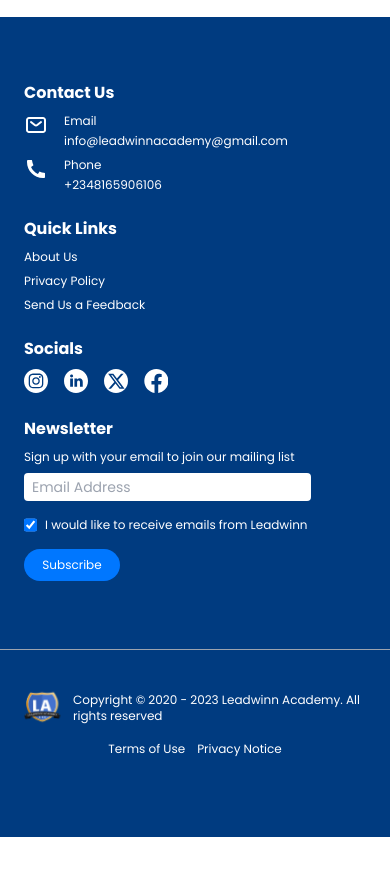
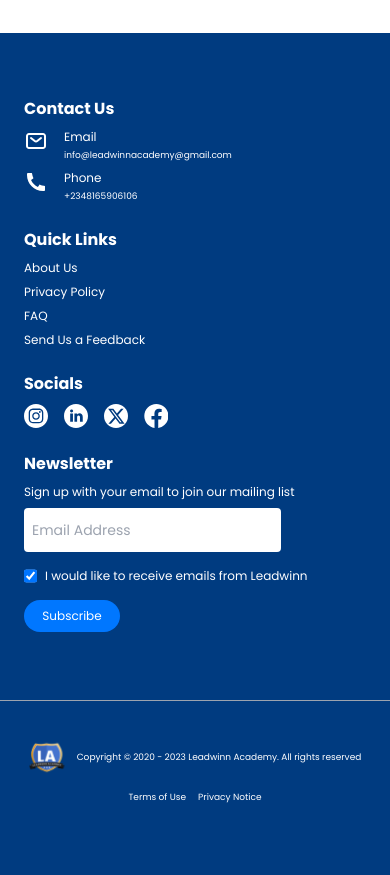
Before and after one commit to Adeleyeha-17/Leadwinn-Academy, a React (Vite) app: page / in a window 390 px wide. Shown: the part 1980-2855 px from the top of the page. Before the commit the page ends 2817 px from the top, so only its background shows below. Built offline with nearby package versions, Linux system fonts and the light colour scheme.

Commit message:
Updated footer

```diff
--- a/src/components/Faq/Faq.tsx
+++ b/src/components/Faq/Faq.tsx
@@ -47,7 +47,7 @@ export const Faq: React.FC = () => {
                      `${data.title}?`
                   }</h3>
                   <span className="w-1/4 flex items-end justify-end">{
-                     activeAccordion === index + 1 ? <img src="./accordionBtnUp.svg" className='w-4 md:w-8'/> : <img src="./accordionBtnDown.svg" className='w-4 md:w-8'/>
+                     activeAccordion === index + 1 ? <img src="./accordionBtnUp.svg" className='w-4 md:w-8'/> : <img src="./accordionBtnDown.svg" className='w-5 md:w-8'/>
                   }</span>
                </div>
                {
--- a/src/components/Footer/Footer.tsx
+++ b/src/components/Footer/Footer.tsx
@@ -28,7 +28,11 @@ export const Footer: React.FC = () => {
       }, {
          link: "Privacy Policy",
          path: "/"
-      }, {
+      },{
+         link: "FAQ",
+         path: ""
+      },
+       {
          link: "Send Us a Feedback",
          path: ""
       }
@@ -48,7 +52,7 @@ export const Footer: React.FC = () => {
 
                   <div className="flex flex-col gap-1">
                      <h1 className="text-xs md:font-medium md:text-base">Email</h1>
-                     <h1 className="text-xs md:text-base">info@leadwinnacademy@gmail.com</h1>
+                     <h1 className="text-[9px] sm:text-xs md:text-base">info@leadwinnacademy@gmail.com</h1>
                   </div>
                </div>
 
@@ -61,7 +65,7 @@ export const Footer: React.FC = () => {
 
                   <div className="flex flex-col gap-1">
                      <h1 className="text-xs md:font-medium md:text-base">Phone</h1>
-                     <h1 className="text-xs md:text-base">+2348165906106</h1>
+                     <h1 className="text-[9px] sm:text-xs md:text-base">+2348165906106</h1>
                   </div>
                </div>
             </div>
@@ -119,7 +123,7 @@ export const Footer: React.FC = () => {
                         value={email}
                         placeholder='Email Address'
                         onChange={onChange}
-                        className='px-2 py-1 sm:max-md:w-3/4 md:w-full lg:px-4 lg:py-2 text-sm lg:text-lg text-gray-700 bg-white border-gray-300 rounded transition ease-in-out mb-4 focus:border-none focus:outline-none'/>
+                        className='px-2 py-3 w-3/4 md:w-full lg:px-4 lg:py-2 text-sm lg:text-lg text-gray-700 bg-white border-gray-300 rounded transition ease-in-out mb-4 focus:border-none focus:outline-none'/>
                      <div className='flex gap-2 mb-4'>
                         <input type="checkbox" name="receiveMail" id="receiveMail"
                            checked={receiveMail}
@@ -138,11 +142,11 @@ export const Footer: React.FC = () => {
 
             <div className='flex flex-col lg:flex-row items-center gap-4 mt-10'>
                <div className='flex items-center gap-3 px-6 sm:px-0'>
-                  <Link to="/"><img src="./leadwinn.svg" alt="leadwinn logo" className='w-12 md:w-16'/></Link>
-                  <h5 className='text-xs md:text-base flex items-center justify-center'>Copyright © 2020 - 2023 Leadwinn Academy. All rights reserved
+                  <Link to="/"><img src="./leadwinn.svg" alt="leadwinn logo" className='w-9 md:w-16'/></Link>
+                  <h5 className='text-[9px] sm:text-xs md:text-base flex items-center justify-center'>Copyright © 2020 - 2023 Leadwinn Academy. All rights reserved
                   </h5>
                </div>
-               <div className='flex items-center gap-3 px-2 sm:gap-4 text-xs md:text-base'>
+               <div className='flex items-center gap-3 px-2 sm:gap-4 text-[9px] md:text-base'>
                   <Link to="">Terms of Use</Link>
                   <Link to="">Privacy Notice</Link>
                </div>
```
